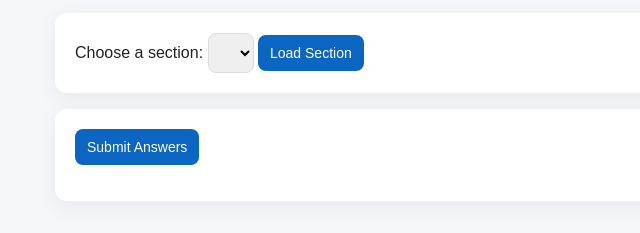
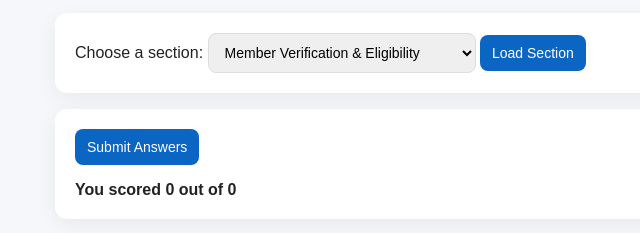
Before and after one commit to Sgaykie0677/Contact-Center-quiz, a plain HTML site: page index.html in a window 1280 px wide. Both pictures are taken after a click on the button "Submit Answers". Shown: the part 61-294 px from the top of the page, without its empty margins (135-775 px from the left). Drawn offline with Linux system fonts and the light colour scheme.

Commit message:
Update result display message in index.html

```diff
--- a/index.html
+++ b/index.html
@@ -130,4 +130,8 @@
           fb.innerHTML = `No answer selected — ${q.expl}<br>${defText}`;
         }
       });
-      document.getElementById("result").textContent = `
+      document.getElementById("result").textContent = `You scored ${score} out of ${currentQuestions.length}`;
+    }
+  </script>
+</body>
+</html>
```
